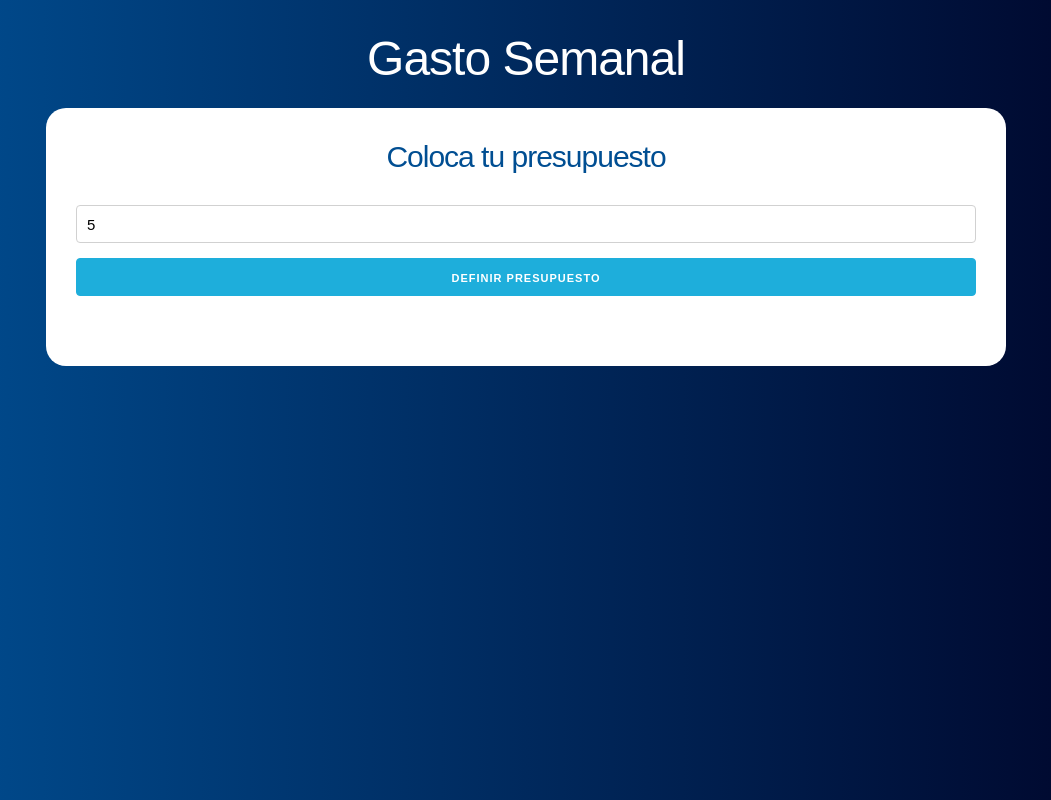
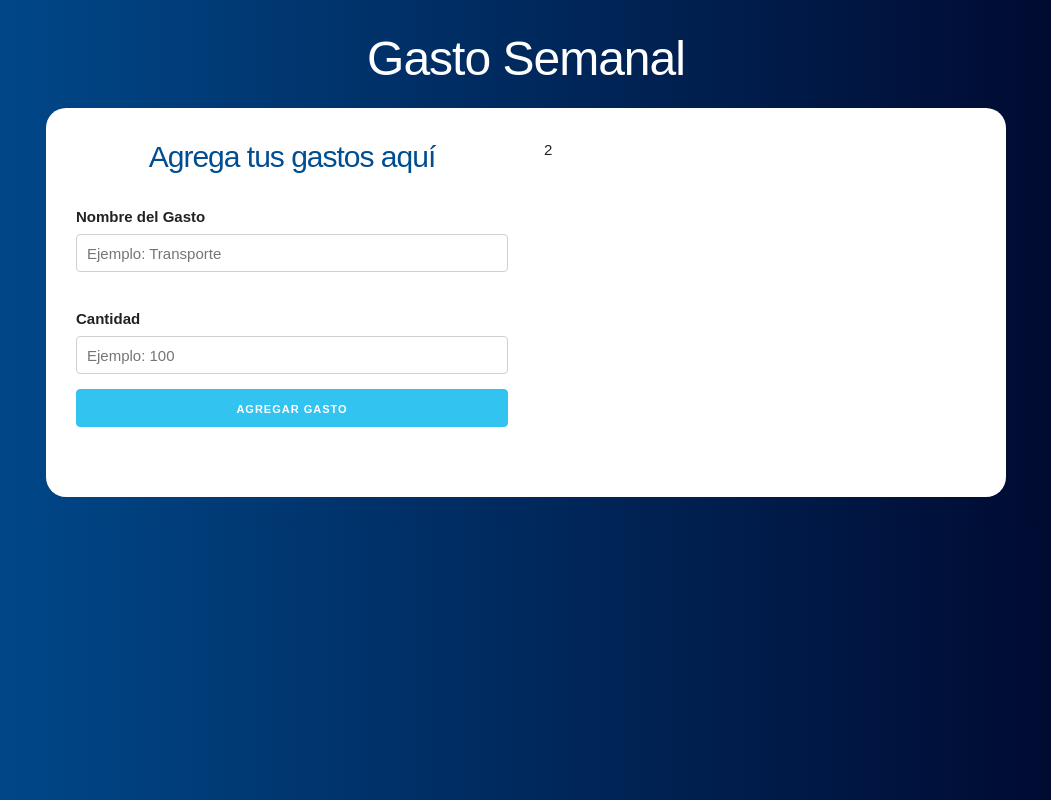
Before and after one commit to alejandroPolak-1/presupuesto, a React (Create React App) app: page / in a window 1280 px wide. Both pictures are taken after typing "5" into the empty fields and a click on the input "Definir Presupuesto". Shown: the whole page, without its empty margins (114-1165 px from the left). Built offline with nearby package versions, Linux system fonts and the light colour scheme.

Commit message:
[Form] (useState)[Showquestion] para mostrar el el question CARGA CONDICIONAL DE COMPONENTE

```diff
--- a/src/App.js
+++ b/src/App.js
@@ -1,11 +1,12 @@
-import React, {useState} from 'react'
+import React, { useState } from 'react'
 import Question from './components/Question'
+import Form from './components/Form'
 
 function App() {
-
   //definiendo el State
-const [amount, setAmount] = useState(0);
-const [residual, setResidual] = useState(0)
+  const [amount, setAmount] = useState(0)
+  const [residual, setResidual] = useState(0)
+  const [showquestion, setShowquestion] = useState(true)
 
   return (
     <div className="container">
@@ -13,10 +14,20 @@ const [residual, setResidual] = useState(0)
         <h1>Gasto Semanal</h1>
 
         <div className="contenido-principal contenido">
-          <Question
-            setAmount={setAmount}
-            setResidual={setResidual}
-          />
+          {showquestion ? (
+            <Question
+              setAmount={setAmount}
+              setResidual={setResidual}
+              setShowquestion={setShowquestion}
+            />
+          ) : (
+            <div className="row">
+              <div className="one-half column">
+                <Form />
+              </div>
+              <div className="one-half column">2</div>
+            </div>
+          )}
         </div>
       </header>
     </div>
--- /dev/null
+++ b/src/components/Form.js
@@ -0,0 +1,35 @@
+import React, { useState } from 'react'
+
+const Form = () => {
+  return (
+    <form>
+      <h2>Agrega tus gastos aquí</h2>
+
+      <div className="campo">
+        <label>Nombre del Gasto</label>
+        <input
+          type="text"
+          className="u-full-width"
+          placeholder="Ejemplo: Transporte"
+        />
+      </div>
+
+      <div className="campo">
+        <label>Cantidad</label>
+        <input
+          type="number"
+          className="u-full-width"
+          placeholder="Ejemplo: 100"
+        />
+
+        <input
+          type="submit"
+          className="button-primary u-full-width"
+          value="Agregar Gasto"
+        />
+      </div>
+    </form>
+  )
+}
+
+export default Form
--- a/src/components/Question.js
+++ b/src/components/Question.js
@@ -1,7 +1,7 @@
 import React, { Fragment, useState } from 'react'
 import Error from './Error'
 
-const Question = ({ setAmount, setResidual }) => {
+const Question = ({ setAmount, setResidual, setShowquestion }) => {
   //Definir State
   const [count, setCount] = useState(0)
   const [error, setError] = useState(false)
@@ -25,6 +25,7 @@ const Question = ({ setAmount, setResidual }) => {
     setError(false)
     setAmount(count)
     setResidual(count)
+    setShowquestion(false)
   }
 
   return (
```
